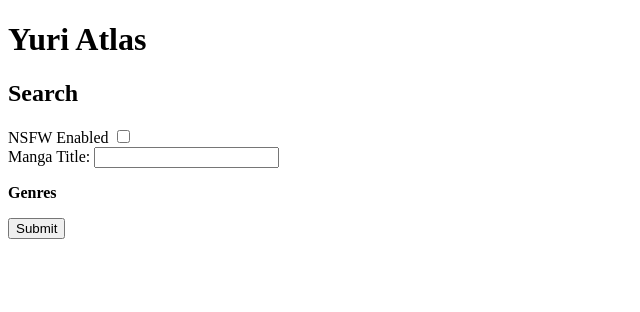
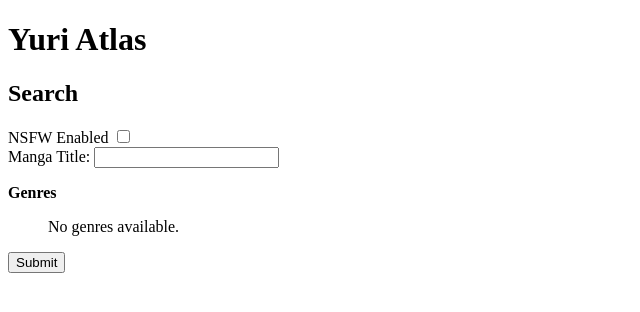
Before and after one commit to Darki002/YuriAtlas, a Flask app: page / in a window 1280 px wide. Shown: the top 312 px of the page, without its empty margins (0-640 px from the left). Run offline with Flask 3, Linux system fonts and the light colour scheme.

Commit message:
prevent error when no genres are available in index.html

```diff
--- a/YuriAtlas/webserver/templates/index.html
+++ b/YuriAtlas/webserver/templates/index.html
@@ -17,12 +17,16 @@
         <br/>
         <p><b>Genres</b></p>
         <ul style="text-decoration: none">
-            {% for genre in genres %}
-                <li>
+            {% if genres %}
+                {% for genre in genres %}
+                    <li>
                     <label for="{{ genre }}">{{ genre }}</label>
                     <input type="checkbox" id="{{ genre }}" name="{{ genre }}">
                 </li>
-            {% endfor %}
+                {% endfor %}
+            {% else %}
+                <p>No genres available.</p>
+            {% endif %}
         </ul>
         <button type="submit">Submit</button>
     </form>
```
